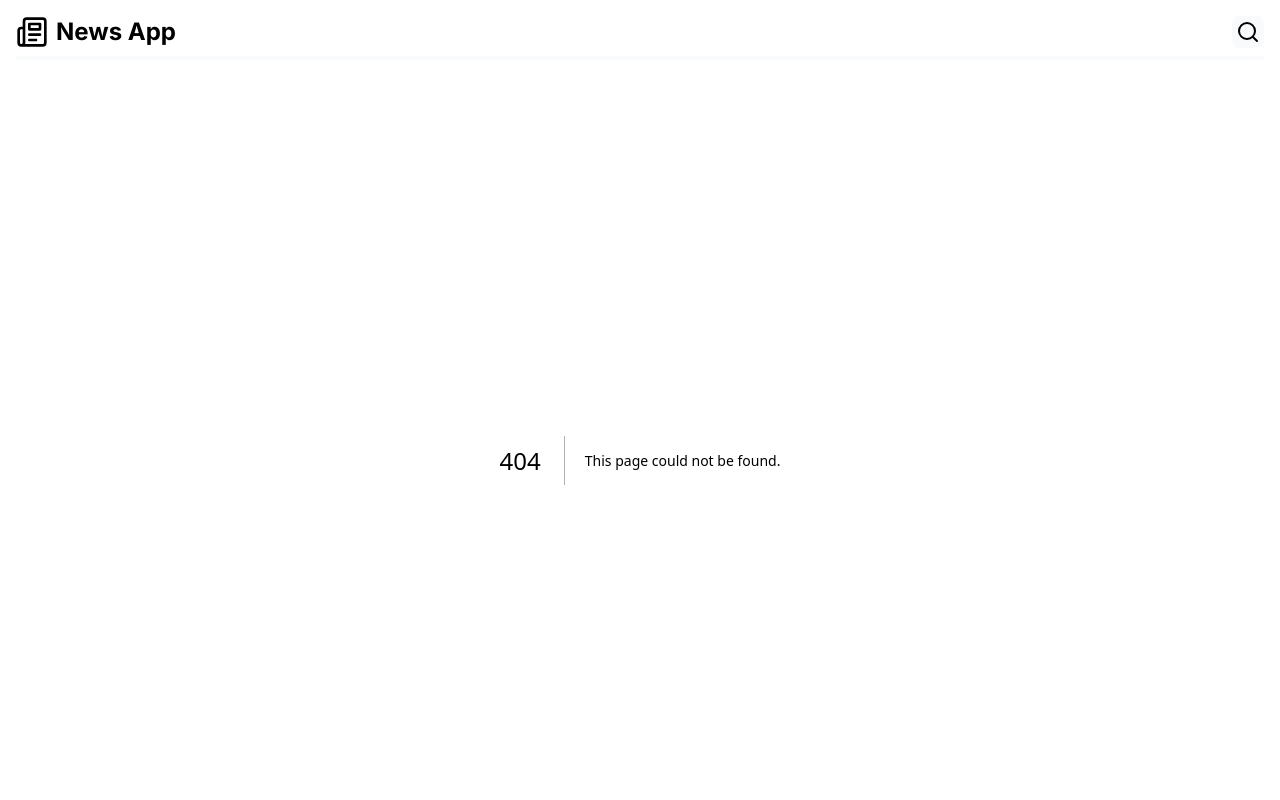
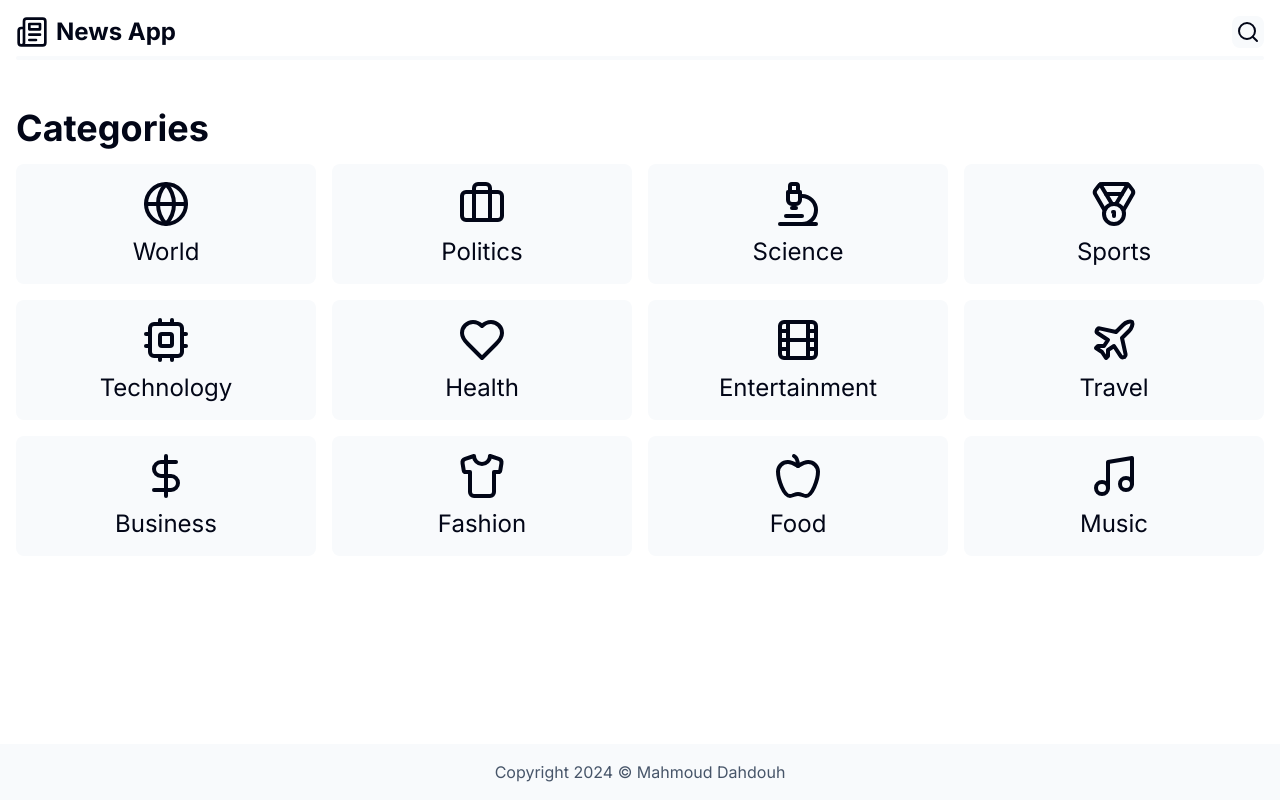
Before and after one commit to MahmoudDahdouh/nextjs-14-news-blog, a Next.js app: page /category in a window 1280 px wide. Before the commit this address had no page. Shown: the top 800 px of the page. Built offline with nearby package versions, Linux system fonts and the light colour scheme.

Commit message:
categories page

```diff
--- /dev/null
+++ b/src/app/category/page.tsx
@@ -0,0 +1,25 @@
+import BrokenImage from "@/components/BotkenImage"
+import { HotTopics } from "../HotTopics"
+import Link from "next/link"
+
+export default function Category() {
+  return (
+    <main className="mt-4">
+      <div className="container">
+        <h2 className="text-4xl mt-12 mb-4 font-bold">Categories</h2>
+        <div className="grid grid-cols-12 gap-4 overflow-hidden flex-wrap">
+          {HotTopics.map((topic, index) => (
+            <Link
+              href={`/category/${topic.slug}`}
+              key={index}
+              className="bg-slate-50 cursor-pointer rounded-lg p-4 col-span-12 sm:col-span-6 md:col-span-3 flex flex-col items-center gap-2 justify-center hover:bg-slate-200 transition-all"
+            >
+              <div className="h-12 w-12 ">{topic.icon}</div>
+              <p className="text-2xl">{topic.name}</p>
+            </Link>
+          ))}
+        </div>
+      </div>
+    </main>
+  )
+}
```
